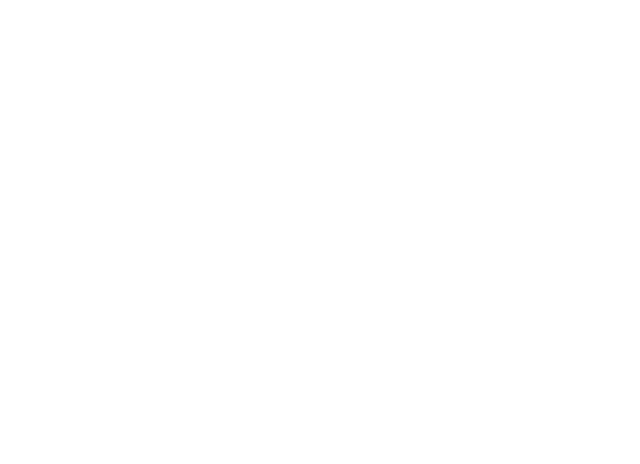
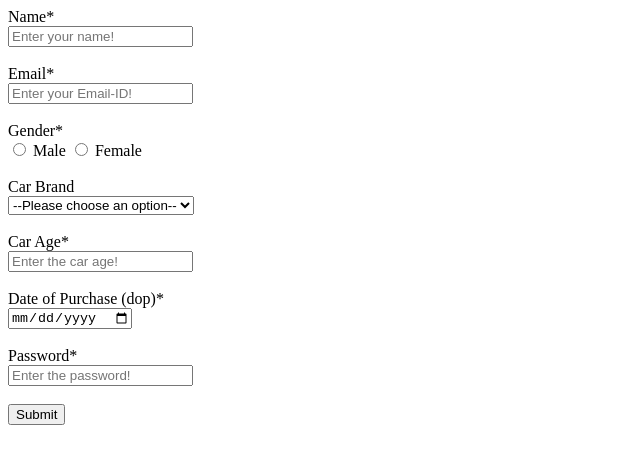
Before and after one commit to acciojob/car-insurance-form-ayanahmad01, a website: page main.html in a window 1280 px wide. Shown: the whole page, without its empty margins (0-640 px from the left). Drawn offline with Linux system fonts and the light colour scheme.

Commit message:
created a submission

```diff
--- a/main.html
+++ b/main.html
@@ -7,6 +7,39 @@
 </head>
 
 <body>
+	<form action="#" method="post">
+		<label for="name">Name*</label><br>
+		<input type="text" id="name" required placeholder="Enter your name!" /><br><br>
+
+		<label for="email">Email*</label><br>
+		<input type="email" id="email" required placeholder="Enter your Email-ID!" /><br><br>
+
+		<label>Gender*</label><br>
+		<input type="radio" id="male" required />
+		<label for="male">Male</label>
+		<input type="radio" id="female" required />
+		<label for="female">Female</label><br><br>
+
+		<label for="cars">Car Brand</label><br>
+		<select id="cars">
+			<option value="">--Please choose an option--</option>
+			<option value="bmw">BMW</option>
+			<option value="audi">Audi</option>
+			<option value="mercedes">Mercedes</option>
+		</select><br><br>
+
+		<label for="carage">Car Age*</label><br>
+		<input type="number" id="carage" required placeholder="Enter the car age!" /><br><br>
+
+		<label for="dop">Date of Purchase (dop)*</label><br>
+		<input type="date" id="dop" required /><br><br>
+
+		<label for="password">Password*</label><br>
+		<input type="password" id="password" required placeholder="Enter the password!" /><br><br>
+
+		<button type="submit">Submit</button>
+
+	</form>
 	<!-- the entire body must be written by student -->
     <script type="text/javascript" src="./script.js">
 </script>
```
